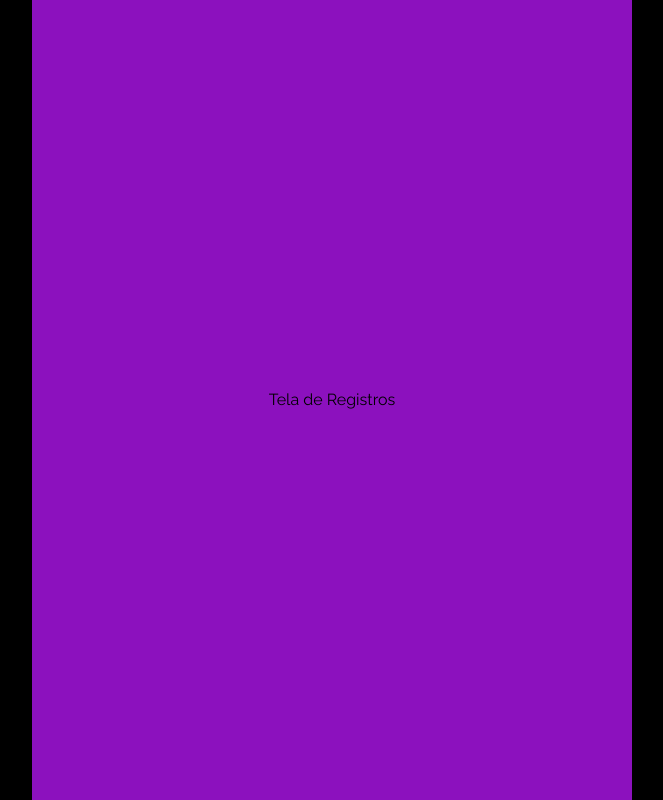
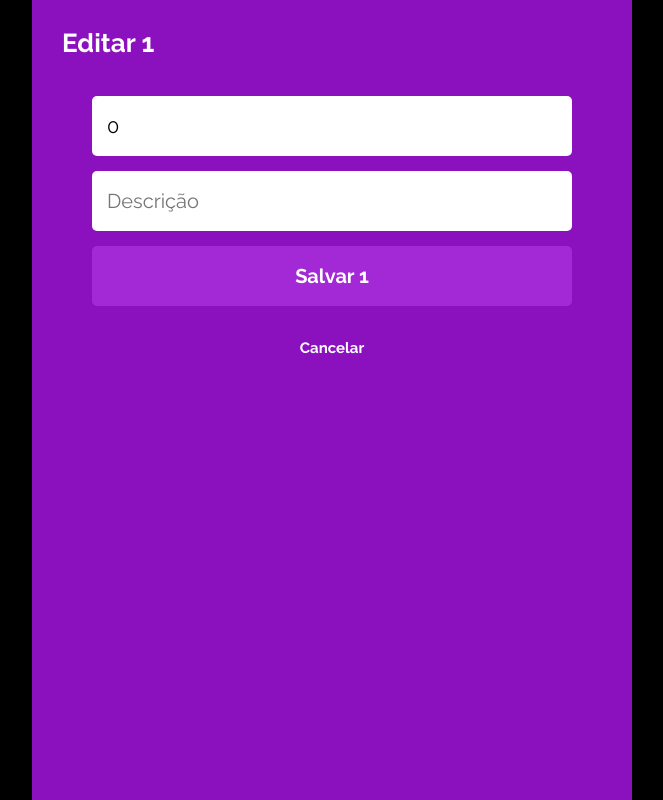
Before and after one commit to g-rmc/MyWallet-Front, a React (Create React App) app: page /editar/1 in a window 1280 px wide. Shown: the whole page, without its empty margins (308-971 px from the left). Built offline with nearby package versions, Linux system fonts and the light colour scheme; a web font is replaced by a local one.

Commit message:
Ajustes na tela de histórico para validar novo formato de retorno da data do back

```diff
--- a/package.json
+++ b/package.json
@@ -11,6 +11,7 @@
     "react": "^18.2.0",
     "react-dom": "^18.2.0",
     "react-icons": "^4.4.0",
+    "react-intl-currency-input": "^0.2.6",
     "react-loader-spinner": "^5.3.3",
     "react-router-dom": "^6.3.0",
     "react-scripts": "^2.1.3",
--- a/src/components/App.js
+++ b/src/components/App.js
@@ -33,8 +33,8 @@ export default function App() {
               <Route path='/' element={<SignIn/>}/>
               <Route path='/cadastro' element={<SignUp/>}/>
               <Route path='/historico' element={<History/>}/>
-              <Route path='/adicionar/:tipoRigistro' element={<Register/>}/>
-              <Route path='/editar/:idRegistro' element={<Register/>}/>
+              <Route path='/adicionar/:registerType' element={<Register/>}/>
+              <Route path='/editar/:registerId' element={<Register/>}/>
 
             </Routes>
           </BrowserRouter>
--- a/src/components/History/index.js
+++ b/src/components/History/index.js
@@ -1,6 +1,8 @@
 import React from "react";
 import { useContext, useState, useEffect } from "react";
 import { useNavigate } from "react-router-dom";
+import dayjs from 'dayjs';
+
 import UserContext from "../../contexts/UserContext";
 
 import { AiOutlineLogout, AiOutlinePlusCircle, AiOutlineMinusCircle} from 'react-icons/ai';
@@ -30,7 +32,6 @@ export default function History(){
                 const register = await getRegister(config);
                 setRegisterHistory(register.data);
                 calculateTotal(register.data);
-                console.log(register.data);
             } catch (error) {
                 console.log(error)
             }
@@ -70,7 +71,7 @@ export default function History(){
     function Register({register}) {
         return (
             <StyledRegister>
-                <StyledText type={'date'}>{register.date}</StyledText>
+                <StyledText type={'date'}>{dayjs(register.date).format('DD/MM')}</StyledText>
                 <StyledText type={'name'}>{register.name}</StyledText>
                 <StyledText type={register.type}>{register.value}</StyledText>
             </StyledRegister>
--- a/src/components/Register/index.js
+++ b/src/components/Register/index.js
@@ -1,9 +1,112 @@
-import React from "react"
+import React from "react";
+import { useState, useContext } from "react";
+import { useLocation } from "react-router-dom";
+import IntlCurrencyInput from "react-intl-currency-input";
+
+import UserContext from "../../contexts/UserContext";
+import { Container, Head, StyledForm, StyledLink, Loading } from "../Register/style";
 
 export default function Register(){
+
+    const { user } = useContext(UserContext);
+    const { pathname } = useLocation();
+    const [ registerOperation, registerType] = handlePathname(pathname);
+    const [ newRegister, setNewRegister ] = useState({userId: '', type:'', name:'', value:0});
+    const [ loading, setLoading ] = useState(false);
+
+    const currencyConfig = {
+        locale: "pt-BR",
+        formats: {
+          number: {
+            BRL: {
+              style: "currency",
+              currency: "BRL",
+              minimumFractionDigits: 2,
+              maximumFractionDigits: 2,
+            },
+          },
+        },
+      };
+
+    function handlePathname(pathname){
+        let arr = pathname.split('/');
+        arr[1] = arr[1][0].toUpperCase() + arr[1].slice(1);
+        arr[2] = arr[2].replace('i','í');
+        return [arr[1], arr[2]]
+    }
+
+
+
+    async function handleNewRegister(e) {
+
+        e.preventDefault();
+
+/*         if(newUser.password.length < 6){
+            alert('Por favor insira uma senha com 6 caracteres ou mais');
+            setNewUser({...newUser, password:'', passwordConfirmation:''});
+            return;
+        }
+
+        if(newUser.password !== newUser.passwordConfirmation){
+            alert('Por favor verifique a confirmação da senha');
+            setNewUser({...newUser, passwordConfirmation:''});
+            return;
+        } */
+
+        setLoading(true);
+
+        await setTimeout(() => setLoading(false), 2000)
+
+/*         try {
+            await postNewUser(newUser);
+            alert('Usuário cadastrado com sucesso!');
+            navigate('/');
+        } catch (error) {
+            if (error.response.status === 409){
+                alert ('Email já cadastrado!')
+            } else {
+                alert (`Vish... Erro ${error.response.status}: ${error.response.data}!`)
+            }
+            setLoading(false);
+        } */
+    }
+
+
     return (
-        <>
-            Tela de Registros
-        </>
+        <Container>
+
+            <Head>
+                <h1>{registerOperation} {registerType}</h1>
+            </Head>
+
+
+            <StyledForm onSubmit={handleNewRegister}>
+                <input
+                    type='number'
+                    step='.01'
+                    value={newRegister.value}
+                    onChange={e => setNewRegister({ ...newRegister, value: e.target.value })}
+                    placeholder='Valor'
+                    required
+                    disabled={loading}
+                />
+                <input
+                    type='text'
+                    value={newRegister.name}
+                    onChange={e => setNewRegister({ ...newRegister, name: e.target.value })}
+                    placeholder='Descrição'
+                    required
+                    disabled={loading}
+                />
+                <button type='submit' disabled={loading}>
+                    {loading === false ? 'Salvar ' + registerType: <Loading/>}
+                </button>
+            </StyledForm>
+
+            <StyledLink to={'/historico'}>
+                Cancelar
+            </StyledLink>
+
+        </Container>
     )
 }
--- a/src/components/Register/style.js
+++ b/src/components/Register/style.js
@@ -0,0 +1,97 @@
+import React from "react";
+import styled from "styled-components";
+import { Link } from "react-router-dom";
+import { FallingLines } from "react-loader-spinner";
+
+const Container = styled.div`
+    width: 100%;
+    height: 100vh;
+    display: flex;
+    flex-direction: column;
+    align-items: center;
+    justify-content: flex-start;
+    padding: 30px;
+`
+const Head = styled.div`
+    width: 100%;
+    display: flex;
+    align-items: center;
+    justify-content: flex-start;
+    color: white;
+    font-size: 26px;
+    font-weight: 700;
+    margin-bottom: 40px;
+`
+
+const StyledForm = styled.form`
+    display: flex;
+    flex-direction: column;
+    width: 100%;
+    padding: 0 30px;
+
+    input {
+        font-family: 'Raleway', sans-serif;
+        height: 60px;
+        font-size: 20px;
+        font-weight: 400;
+        padding-left: 15px;
+        margin-bottom: 15px;
+        border-radius: 5px;
+        border: none;
+    }
+
+    button {
+        cursor: pointer;
+        background-color: #a328d6;
+        color: white;
+        height: 60px;
+        font-size: 20px;
+        font-weight: 700;
+        border-radius: 5px;
+        border: none;
+        display: flex;
+        align-items: center;
+        justify-content: center;
+
+        &:hover {
+            filter: brightness(70%);
+        }
+
+        &:active {
+            transform: translateY(2px);
+        }
+    }
+`
+
+const StyledLink = styled(Link)`
+    color: white;
+    font-size: 15px;
+    font-weight: 700;
+    margin-top: 35px;
+    cursor: pointer;
+
+    &:hover {
+        filter: brightness(70%);
+    }
+
+    &:active {
+        transform: translateY(2px);
+    }
+`
+
+function Loading () {
+    return (
+        <FallingLines
+            width="80"
+            color="white"
+        />
+    )
+}
+
+export {
+    Container,
+    Head,
+    StyledForm,
+    StyledLink,
+    Loading
+}
--- a/src/components/Start/SignIn.js
+++ b/src/components/Start/SignIn.js
@@ -1,8 +1,8 @@
 import React from "react";
 import { useContext, useState, useEffect } from "react";
 import { useNavigate } from "react-router-dom";
+
 import UserContext from "../../contexts/UserContext";
-
 import { postLogin } from "../../services/mywallet";
 import { Container, StyledForm, StyledLink, Loading } from "./style";
 
--- a/src/components/Start/SignUp.js
+++ b/src/components/Start/SignUp.js
@@ -1,7 +1,6 @@
 import React from "react";
-import { useContext, useState, useEffect } from "react";
+import { useState } from "react";
 import { useNavigate } from "react-router-dom";
-import UserContext from "../../contexts/UserContext";
 
 import { postNewUser } from "../../services/mywallet";
 import { Container, StyledForm, StyledLink, Loading } from "./style";
```
Also changed, not shown: 1 other file (tests, documents, lock files or other folders).
